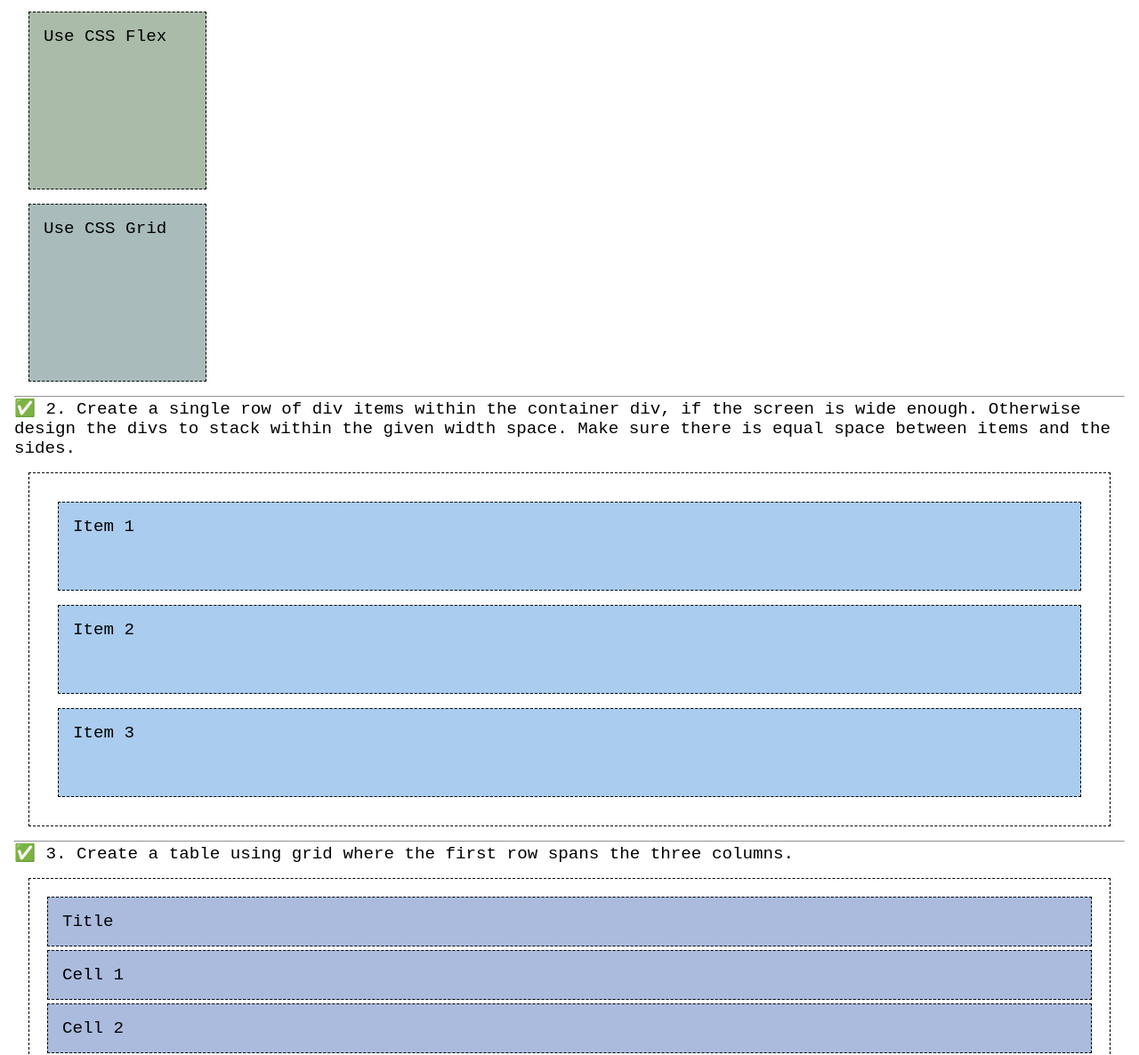
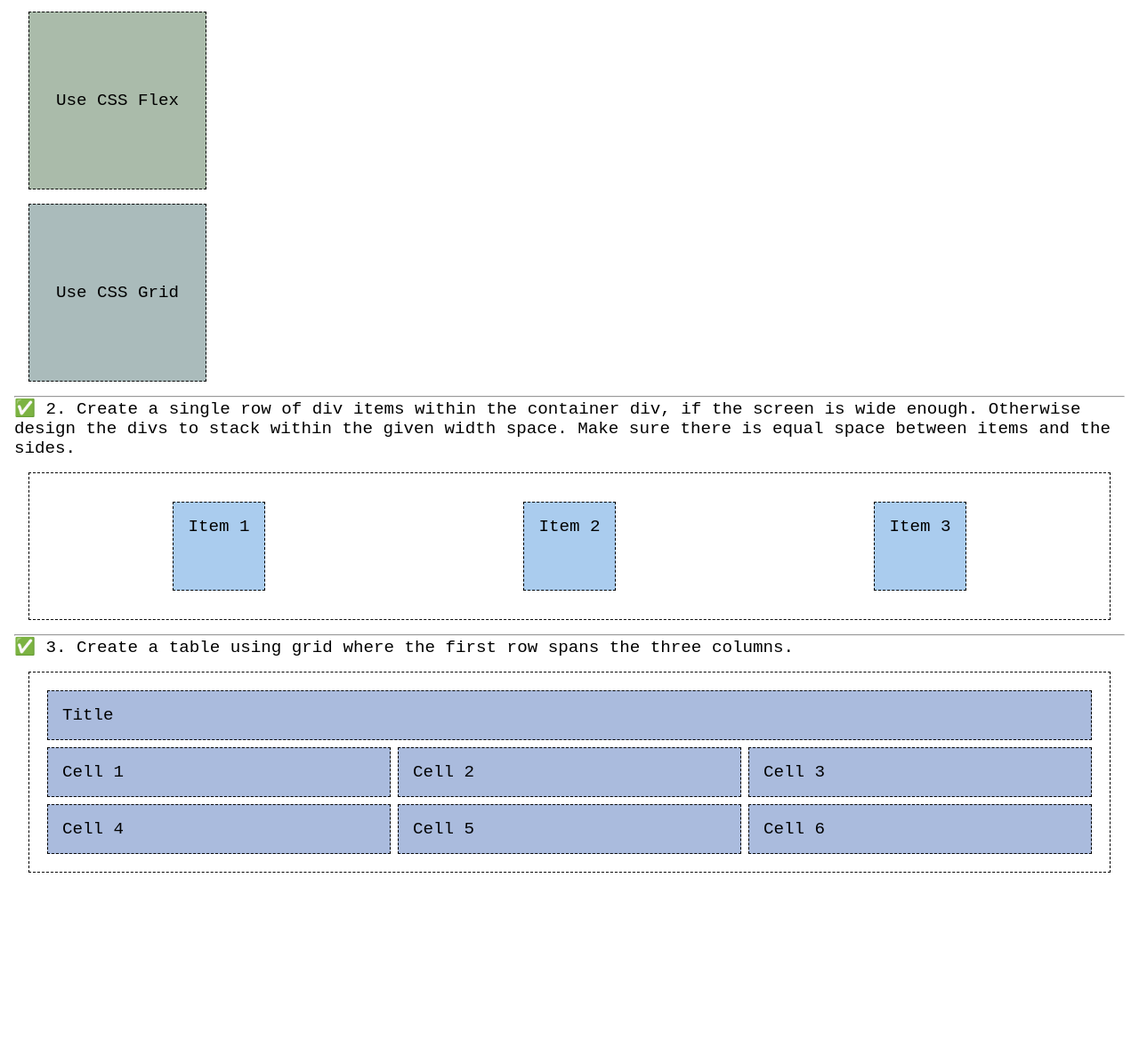
Before and after one commit to enriqueic/wdd130, a plain HTML site: page week04/layout-exercises.html in a window 1280 px wide. Shown: the part 111-1297 px from the top of the page at 89% size. After the commit the page ends 1108 px from the top, so only its background shows below. Drawn offline with Linux system fonts and the light colour scheme.

Commit message:
W04 learning activity

```diff
--- a/week04/styles/layout-exercises.css
+++ b/week04/styles/layout-exercises.css
@@ -23,19 +23,21 @@
 
 .flex {
     background-color: #aba;
-    /* write declarations here */
-
+    display: flex;
+    justify-content: center;
+    align-items: center;
 }
 
 .grid {
     background-color: #abb;
-    /* enter declarations here */
-
+    display: grid;
+    place-items: center;
 }
 
 .container2 {
-    /* write declarations here */
-
+    display: flex;
+    flex-wrap: wrap;
+    justify-content: space-around;
 }
 
 .two {
@@ -44,13 +46,12 @@
 }
 
 .container3 {
-    /* write declarations here */
-
+    display: grid;
+    grid-template-columns: repeat(3, 1fr);
 }
 
 .columns-3 {
-    /* write declaration here */
-
+    grid-column: span 3;
 }
 
 .three {
```
